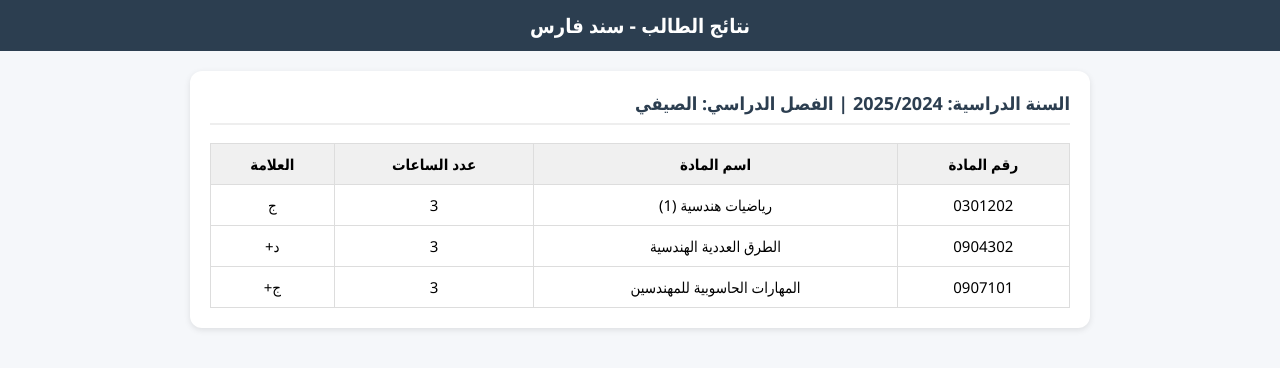
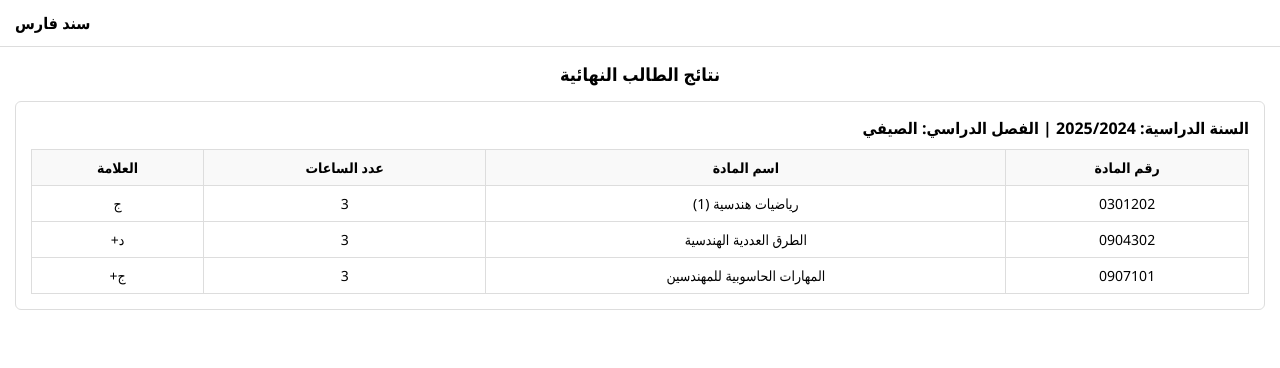
Before and after one commit to sanadmuwaffaq-cloud/elearning.ju.edu.stu.sanad, a plain HTML site: page index.html in a window 1280 px wide. Drawn offline with Linux system fonts and the light colour scheme.

Commit message:
Update index.html
بثب

```diff
--- a/index.html
+++ b/index.html
@@ -3,63 +3,65 @@
 <head>
   <meta charset="UTF-8">
   <meta name="viewport" content="width=device-width, initial-scale=1.0">
-  <title>نتائج الطالب</title>
+  <title>نتائج الطالب النهائية</title>
   <style>
     body {
       margin: 0;
       font-family: "Segoe UI", Tahoma, Geneva, Verdana, sans-serif;
-      background: #f5f7fa;
+      background: #fff;
     }
     header {
-      background: #2c3e50;
-      color: #fff;
-      padding: 12px 20px;
+      background: #fff;
+      padding: 12px 15px;
+      display: flex;
+      justify-content: flex-end;
+      align-items: center;
+      border-bottom: 1px solid #ddd;
+    }
+    header h2 {
+      font-size: 16px;
+      margin: 0;
+    }
+    .title {
       text-align: center;
-      font-size: 20px;
+      font-size: 18px;
       font-weight: bold;
-    }
-    .container {
-      max-width: 900px;
-      margin: 20px auto;
-      padding: 0 15px;
+      margin: 15px 0;
     }
     .card {
       background: #fff;
-      border-radius: 12px;
-      padding: 20px;
-      margin-bottom: 20px;
-      box-shadow: 0 2px 6px rgba(0,0,0,0.1);
+      margin: 15px;
+      border-radius: 6px;
+      border: 1px solid #ddd;
+      padding: 15px;
     }
     .card h3 {
+      font-size: 16px;
       margin-top: 0;
-      color: #2c3e50;
-      font-size: 18px;
-      border-bottom: 2px solid #eee;
-      padding-bottom: 8px;
+      margin-bottom: 10px;
     }
     table {
       width: 100%;
       border-collapse: collapse;
-      margin-top: 15px;
+      font-size: 14px;
     }
     table th, table td {
       border: 1px solid #ddd;
-      padding: 10px;
+      padding: 8px;
       text-align: center;
-      font-size: 15px;
     }
     table th {
-      background: #f0f0f0;
-      font-weight: bold;
+      background: #f9f9f9;
     }
   </style>
 </head>
 <body>
   <header>
-    نتائج الطالب - سند فارس
+    <h2>سند فارس</h2>
   </header>
 
-  <div class="container">
+  <div class="title">نتائج الطالب النهائية</div>
+
   <div class="card">
     <h3>السنة الدراسية: 2025/2024 | الفصل الدراسي: الصيفي</h3>
     <table>
@@ -89,6 +91,5 @@
       </tr>
     </table>
   </div>
-  </div>
 </body>
 </html>
```
Lines whose indentation alone changed are shown as unchanged.
